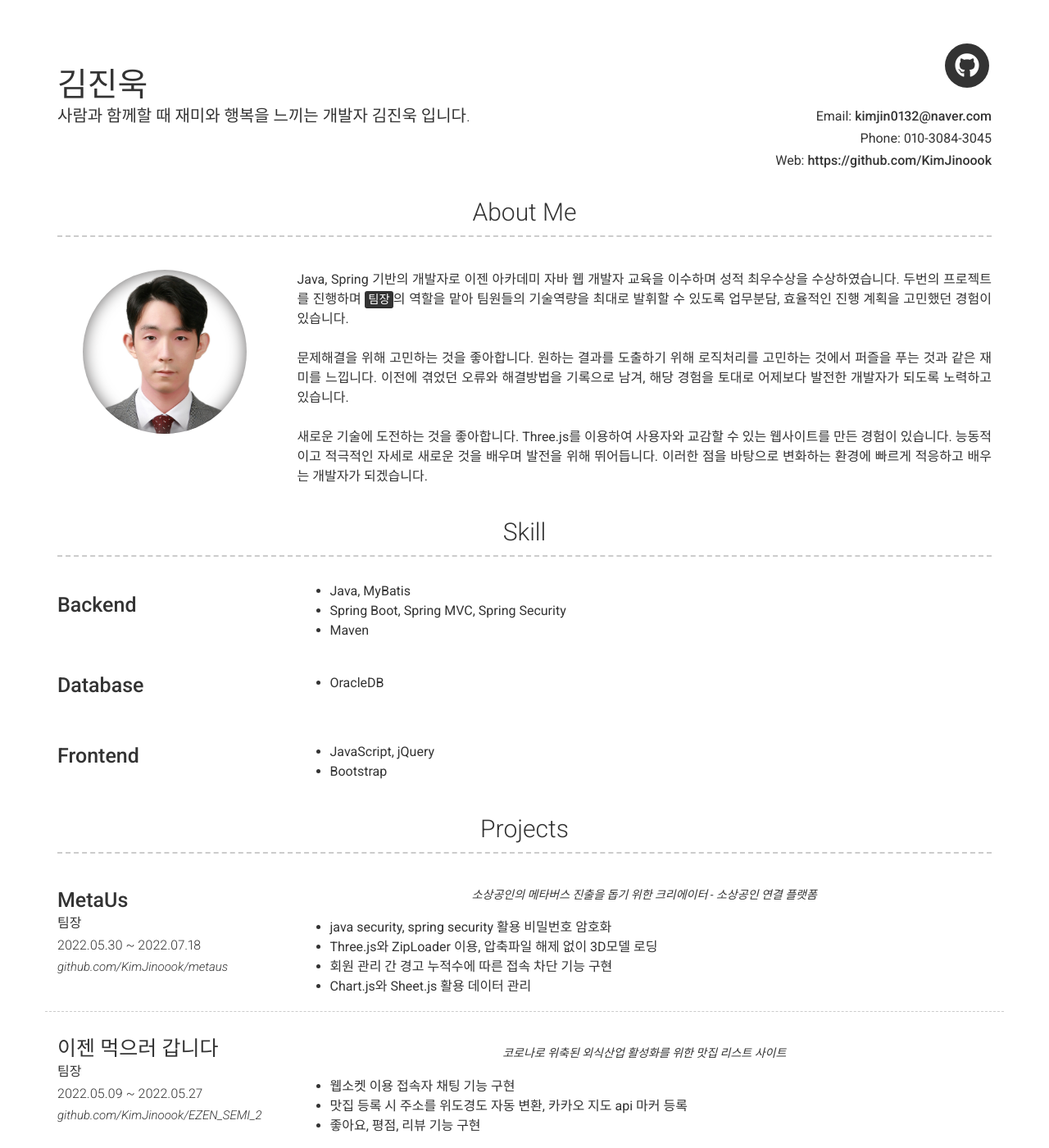
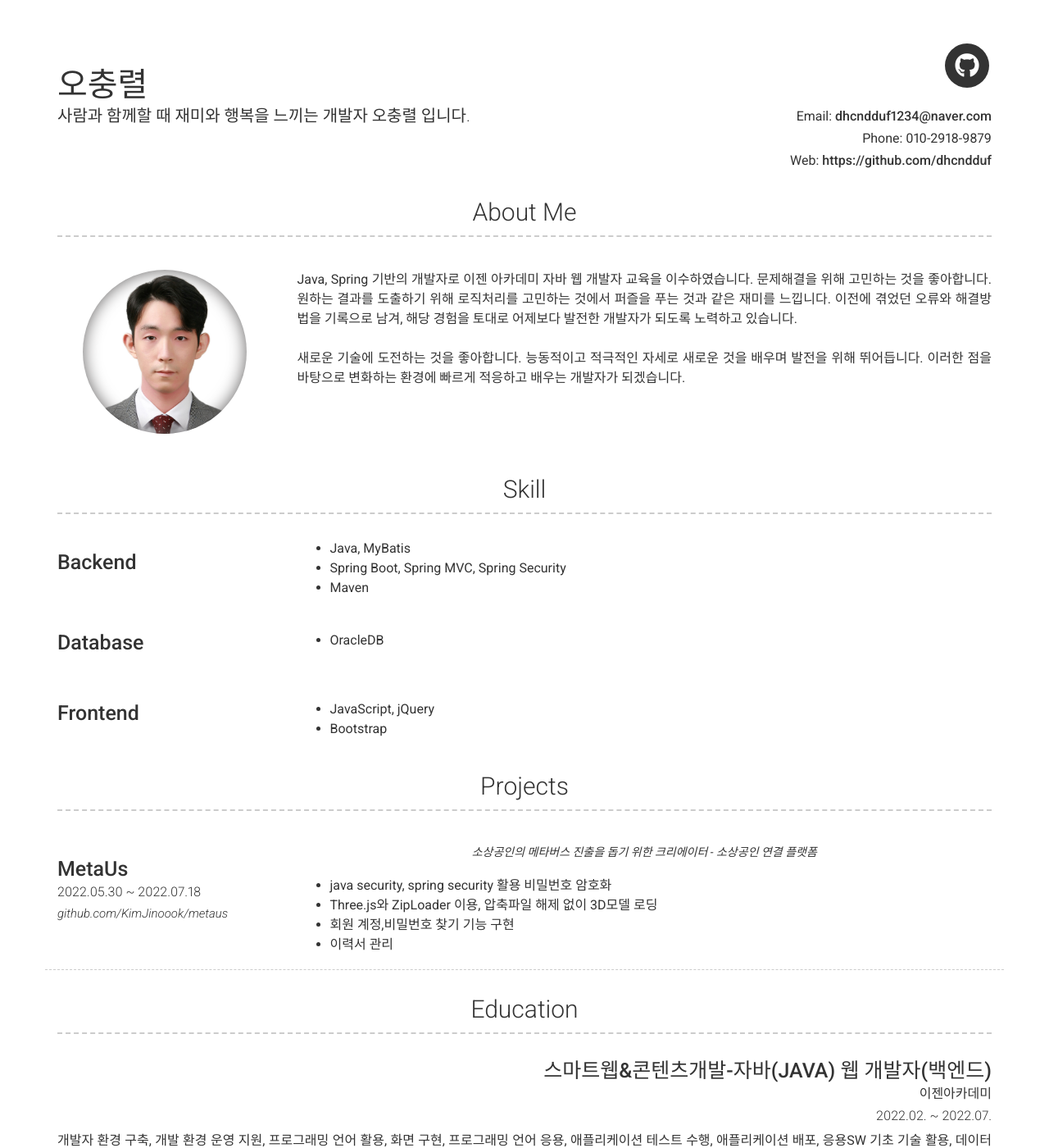
Before and after one commit to dhcndduf/resume, a Jekyll site: the page built from index.md, in a window 1280 px wide and 1400 px high. Shown: the whole window at 82% size. Built offline with Jekyll 4.4.1, drawn with Linux system fonts in a browser that asks for light colours; nearby versions of some CDN libraries; some of the changed text lies outside the part shown.

Commit message:
Update _config.yml

```diff
--- a/_config.yml
+++ b/_config.yml
@@ -6,13 +6,13 @@ repository: Git repository where your resume will be hosted, only required if yo
 version: 2
 
 # Personal info
-name: 김진욱
-title: 사람과 함께할 때 재미와 행복을 느끼는 개발자 김진욱 입니다.
-email: kimjin0132@naver.com
+name: 오충렬
+title: 사람과 함께할 때 재미와 행복을 느끼는 개발자 오충렬 입니다.
+email: dhcndduf1234@naver.com
 # email_title: Email (Email title override)
-phone: 010-3084-3045
+phone: 010-2918-9879
 # phone_title: Phone (Phone title override)
-website: https://github.com/KimJinoook
+website: https://github.com/dhcndduf
 # website_title: Web (Website title override)
 
 # Dark Mode (true/false/never)
@@ -53,11 +53,10 @@ github_username:  KimJinoook
 # about_title: About Me (Use this to override about section title)
 about_profile_image: images/profile.jpg
 about_content: | # this will include new lines to allow paragraphs
-  Java, Spring 기반의 개발자로 이젠 아카데미 자바 웹 개발자 교육을 이수하며 성적 최우수상을 수상하였습니다. 두번의 프로젝트를 진행하며 <mark>팀장</mark>의 역할을 맡아
-  팀원들의 기술역량을 최대로 발휘할 수 있도록 업무분담, 효율적인 진행 계획을 고민했던 경험이 있습니다.<br/><br/>
+  Java, Spring 기반의 개발자로 이젠 아카데미 자바 웹 개발자 교육을 이수하였습니다.
   문제해결을 위해 고민하는 것을 좋아합니다. 원하는 결과를 도출하기 위해 로직처리를 고민하는 것에서 퍼즐을 푸는 것과 같은 재미를 느낍니다.
   이전에 겪었던 오류와 해결방법을 기록으로 남겨, 해당 경험을 토대로 어제보다 발전한 개발자가 되도록 노력하고 있습니다.<br/><br/>
-  새로운 기술에 도전하는 것을 좋아합니다. Three.js를 이용하여 사용자와 교감할 수 있는 웹사이트를 만든 경험이 있습니다. 능동적이고 적극적인 자세로
+  새로운 기술에 도전하는 것을 좋아합니다. 능동적이고 적극적인 자세로
   새로운 것을 배우며 발전을 위해 뛰어듭니다. 이러한 점을 바탕으로 변화하는 환경에 빠르게 적응하고 배우는 개발자가 되겠습니다.
 
 
@@ -92,7 +91,7 @@ content:
         title: MetaUs
         link: https://github.com/KimJinoook/metaus
         link_text: github.com/KimJinoook/metaus
-        sub_title: 팀장
+        # sub_title:
         caption: 2022.05.30 ~ 2022.07.18
         #additional_links:
         #  - title:  Github page for project (eg. sproogen/modern-resume-theme)
@@ -106,54 +105,10 @@ content:
         description: | # this will include new lines to allow paragraphs
           * java security, spring security 활용 비밀번호 암호화
           * Three.js와 ZipLoader 이용, 압축파일 해제 없이 3D모델 로딩
-          * 회원 관리 간 경고 누적수에 따른 접속 차단 기능 구현
-          * Chart.js와 Sheet.js 활용 데이터 관리
+          * 회원 계정,비밀번호 찾기 기능 구현
+          * 이력서 관리
 
 
-      - layout: left
-        border: weak  # Value of `weak` will display a weak border below this item. # Any
-                      # other value (or no value) means no border will be displayed
-        title: 이젠 먹으러 갑니다
-        link: https://github.com/KimJinoook/EZEN_SEMI_2
-        link_text: github.com/KimJinoook/EZEN_SEMI_2
-        sub_title: 팀장
-        caption: 2022.05.09 ~ 2022.05.27
-        #additional_links:
-        #  - title:  Github page for project (eg. sproogen/modern-resume-theme)
-        #    icon: fab fa-github
-        #    url: Link to project (eg. sproogen.github.io/modern-resume-theme)(optional)
-        #  - title:  Github page for project (eg. sproogen/modern-resume-theme)
-        #    icon: fab fa-github
-        #    url: Link to project (eg. sproogen.github.io/modern-resume-theme)(optional)
-        quote: >
-           코로나로 위축된 외식산업 활성화를 위한 맛집 리스트 사이트
-        description: | # this will include new lines to allow paragraphs
-          * 웹소켓 이용 접속자 채팅 기능 구현
-          * 맛집 등록 시 주소를 위도경도 자동 변환, 카카오 지도 api 마커 등록
-          * 좋아요, 평점, 리뷰 기능 구현
-
-
-      - layout: left
-        border: weak  # Value of `weak` will display a weak border below this item. # Any
-                      # other value (or no value) means no border will be displayed
-        title: POS & mobile order
-        link: https://github.com/KimJinoook/semiProject_POSandMobileOrder
-        link_text: github.com/KimJinoook/pos
-        sub_title: 개인프로젝트
-        caption: 2022.04.07 ~ 2022.04.26
-        #additional_links:
-        #  - title:  Github page for project (eg. sproogen/modern-resume-theme)
-        #    icon: fab fa-github
-        #    url: Link to project (eg. sproogen.github.io/modern-resume-theme)(optional)
-        #  - title:  Github page for project (eg. sproogen/modern-resume-theme)
-        #    icon: fab fa-github
-        #    url: Link to project (eg. sproogen.github.io/modern-resume-theme)(optional)
-        quote: >
-           자바 숙달 및 소켓 이해를 위한 개인 프로젝트
-        description: | # this will include new lines to allow paragraphs
-          * 계산기 기능 및 시재관리, 결제 수단별 매출 관리
-          * 모바일오더 이용 간 매장별 오픈여부 확인
-          * 매장 선택 주문, 소켓 이용 주문 전달
 
 
 
@@ -177,8 +132,6 @@ content:
         title: 스마트웹&콘텐츠개발-자바(JAVA) 웹 개발자(백엔드)
         sub_title: 이젠아카데미
         caption: 2022.02. ~ 2022.07.
-        quote: >
-          성적 최우수상 수상
         description: | # this will include new lines to allow paragraphs
           개발자 환경 구축, 개발 환경 운영 지원, 프로그래밍 언어 활용, 화면 구현, 프로그래밍 언어 응용, 애플리케이션 테스트 수행, 애플리케이션 배포, 응용SW 기초 기술 활용, 데이터 입출력 구현, 통합 구현, 인터페이스 구현, 서버프로그램 구현, 애플리케이션 설계, 화면 설계, 요구사항 확인, 데이터베이스 구현, SQL활용, SQL작성, UI 구현
 
```
